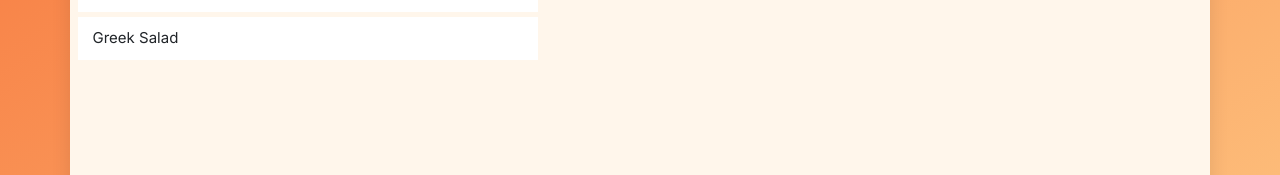
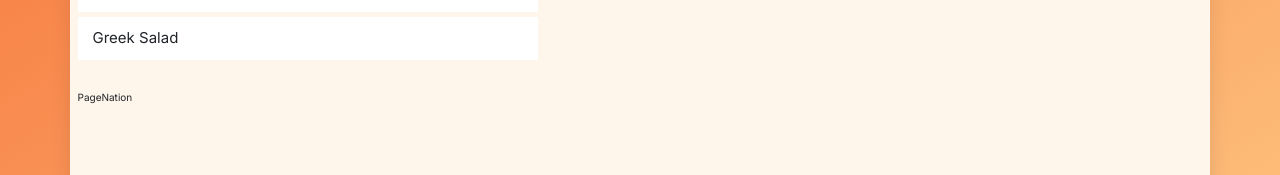
Before and after one commit to JWD-activity/Recipes_app_ver02, a React (Create React App) app: page / in a window 1280 px wide. Shown: the part 185-360 px from the top of the page. Built offline with nearby package versions, Linux system fonts and the light colour scheme; the HTML template or start-up script is replaced by a standard one.

Commit message:
add delete, update buttons

```diff
--- a/src/App.js
+++ b/src/App.js
@@ -1,6 +1,7 @@
 import React, { useState } from 'react';
 import './App.css';
 import Header from './UI/Header';
+import Footer from './UI/Footer';
 // import Main from './UI/Main';
 // import AddRecipes from './components/Recipes/AddRecipes';
 import Welcome from './pages/WelcomeContent';
@@ -99,6 +100,10 @@ function App() {
     // setActiveRecipe();
   };
 
+  const isEmptyRecipe = (recipe) => {
+    return Object.keys(recipe).length === 0 && recipe.constructor === Object;
+  };
+
   // const activeHandler = (recipe) => {
   //   console.log('app: ', recipe);
   //   setActiveRecipe(recipe.id);
@@ -124,6 +129,7 @@ function App() {
           recipeList={recipeList}
           onRecipeClick={recipClickHandler}
           activeRecipe={activeRecipe}
+          checkEmptyRecipe={isEmptyRecipe}
         />
       ) : mode === 'create' ? (
         <CreateContent
@@ -146,6 +152,7 @@ function App() {
         onAddRecipe={addNewRecipeHandler}
         list={recipeList}
       /> */}
+      <Footer activeRecipe={activeRecipe} checkEmptyRecipe={isEmptyRecipe} />
     </div>
     /* <AddRecipes
         modal={showModal}
--- /dev/null
+++ b/src/UI/Footer.js
@@ -0,0 +1,23 @@
+import React from 'react';
+import Button from '../components/Button';
+import classes from './Footer.module.css';
+
+export default function Footer(props) {
+  const { activeRecipe, checkEmptyRecipe } = props;
+  console.log('footer', activeRecipe.length);
+  return (
+    <footer className={`row ${classes.footer}`}>
+      <div className='col-sm-12 col-md-6 col-lg-5'>PageNation</div>
+      <div
+        className={`col-sm-12 col-md-6 col-lg-7 ${classes['button-container']}`}
+      >
+        {!checkEmptyRecipe(activeRecipe) && (
+          <>
+            <Button className={classes.button}>Update</Button>
+            <Button className={classes.button}>Delete</Button>
+          </>
+        )}
+      </div>
+    </footer>
+  );
+}
--- /dev/null
+++ b/src/UI/Footer.module.css
@@ -0,0 +1,12 @@
+.footer {
+  padding: 2rem 0;
+}
+.button-container {
+  display: flex;
+  justify-content: flex-end;
+}
+
+.button {
+  padding: 0.5rem 1rem;
+  margin: 0 1rem 0 0;
+}
--- a/src/components/Recipes/RecipeDetail.js
+++ b/src/components/Recipes/RecipeDetail.js
@@ -4,12 +4,8 @@ import IngrediList from '../Recipes/IngrediList';
 
 function RecipeDetail(props) {
   console.log('Recipe Detail render');
-  const { activeRecipe } = props;
+  const { activeRecipe, checkEmptyRecipe } = props;
   console.log(activeRecipe);
-
-  const isEmptyRecipe =
-    Object.keys(activeRecipe).length === 0 &&
-    activeRecipe.constructor === Object;
 
   const calcCookingTime = (time) => {
     if (time >= 60) {
@@ -37,7 +33,7 @@ function RecipeDetail(props) {
     );
   };
 
-  return !isEmptyRecipe ? displayDetails(activeRecipe) : '';
+  return !checkEmptyRecipe(activeRecipe) ? displayDetails(activeRecipe) : '';
 }
 
 export default RecipeDetail;
--- a/src/pages/ReadContent.js
+++ b/src/pages/ReadContent.js
@@ -5,7 +5,7 @@ import RecipeDetail from '../components/Recipes/RecipeDetail';
 
 function ReadContent(props) {
   console.log('ReadContent render');
-  const { recipeList, activeRecipe, onRecipeClick } = props;
+  const { recipeList, activeRecipe, onRecipeClick, checkEmptyRecipe } = props;
 
   const recipeClickHandler = (event) => {
     onRecipeClick(+event.target.dataset.id);
@@ -28,6 +28,7 @@ function ReadContent(props) {
         <RecipeDetail
           recipeList={recipeList}
           activeRecipe={activeRecipe ?? ''}
+          checkEmptyRecipe={checkEmptyRecipe}
           // clickedRecipe={selectedRecipe ?? ''}
           // setActive={props.setActive}
         />
```
